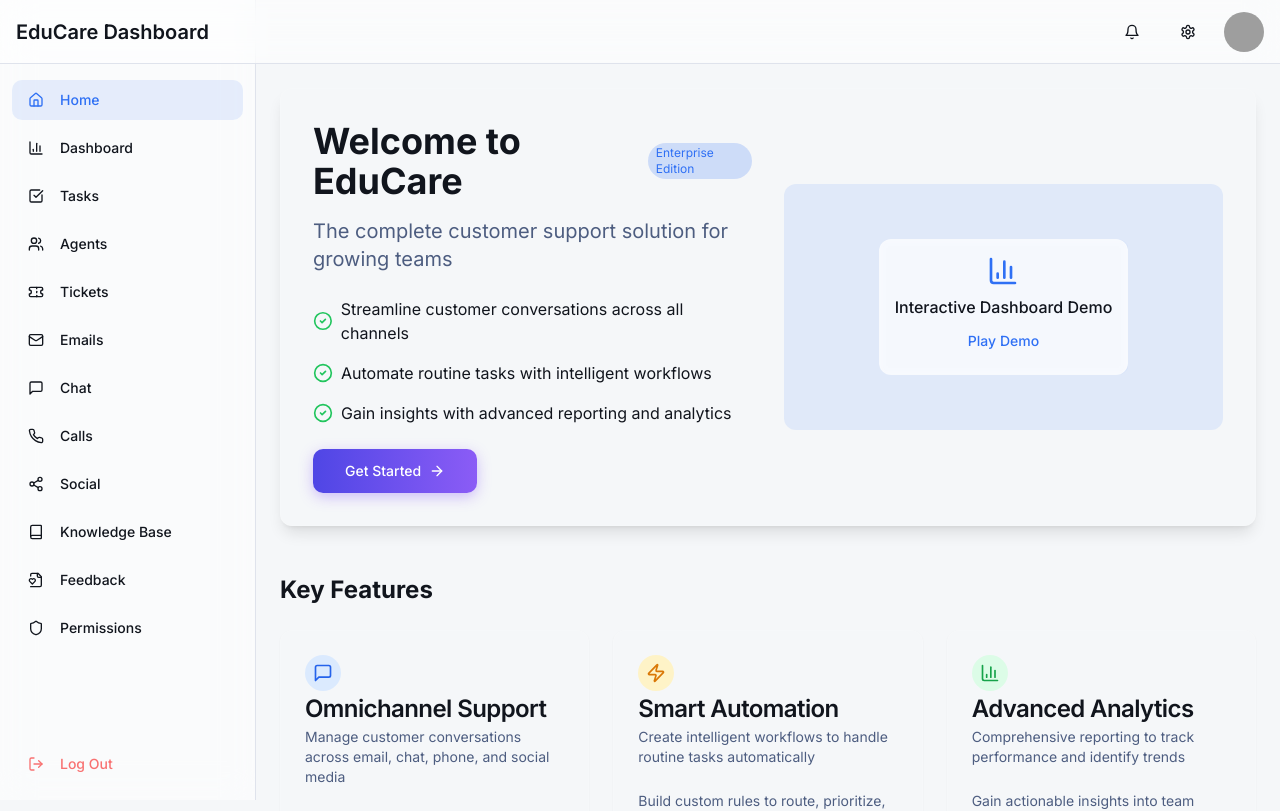
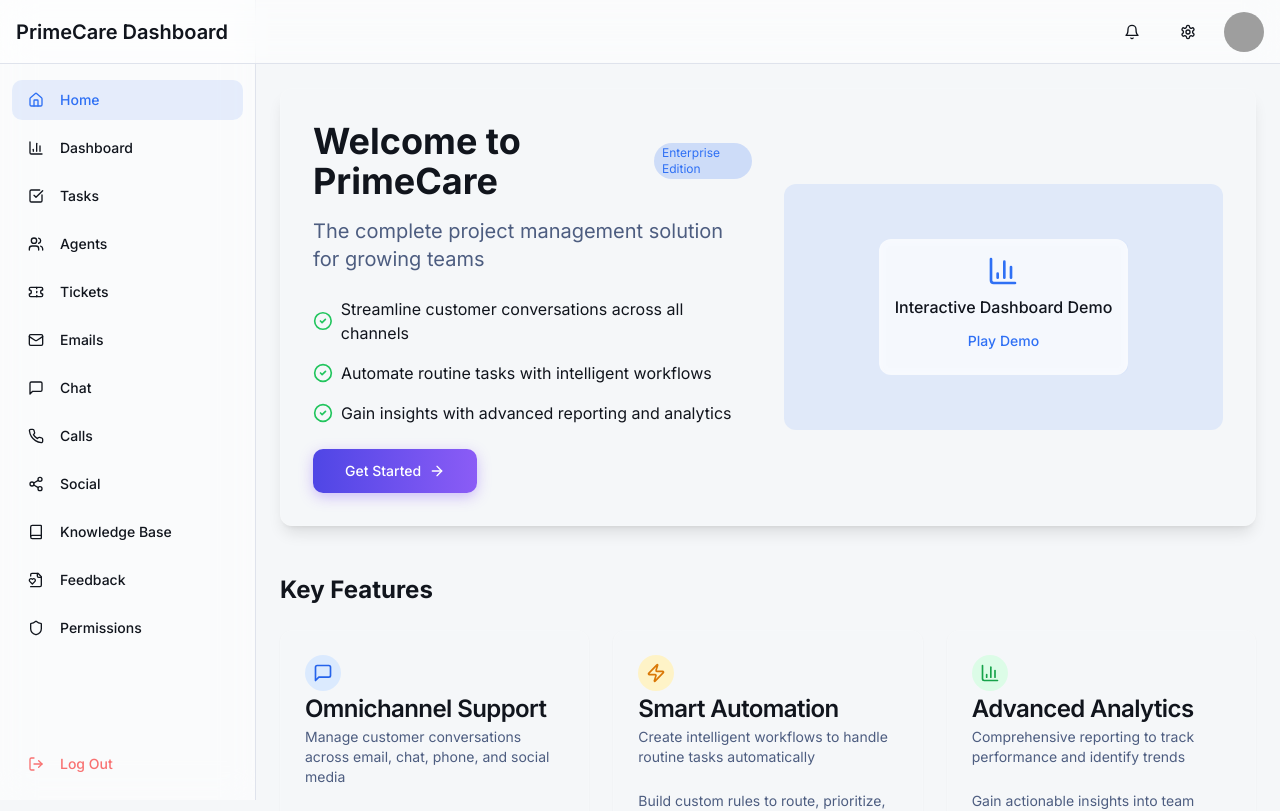
Before and after one commit to alokp5665/simulated-helpdesk-magic-1000, a React (Vite) app: page /home in a window 1280 px wide. Shown: the top 811 px of the page. Built offline with nearby package versions, Linux system fonts and the light colour scheme; grey boxes are pictures that could not be loaded.

Commit message:
Update dashboard header and home page text
Update the dashboard header and home page text to reflect the new branding.

```diff
--- a/src/components/layout/TopBar.tsx
+++ b/src/components/layout/TopBar.tsx
@@ -60,7 +60,7 @@ export const TopBar = () => {
   return (
     <div className="fixed top-0 right-0 left-0 h-16 bg-white/50 backdrop-blur-lg border-b border-border z-50 px-4">
       <div className="h-full max-w-screen-2xl mx-auto flex items-center justify-between">
-        <div className="text-xl font-semibold">EduCare Dashboard</div>
+        <div className="text-xl font-semibold">PrimeCare Dashboard</div>
 
         <div className="flex items-center space-x-4">
           <DropdownMenu>
--- a/src/pages/home/index.tsx
+++ b/src/pages/home/index.tsx
@@ -1,4 +1,3 @@
-
 import { useState, useEffect } from "react";
 import { Sidebar } from "@/components/layout/Sidebar";
 import { TopBar } from "@/components/layout/TopBar";
@@ -64,13 +63,13 @@ const HomePage = () => {
               <div className="grid grid-cols-1 lg:grid-cols-2 gap-8 items-center">
                 <div>
                   <h1 className="text-4xl font-bold mb-4 text-foreground flex items-center">
-                    Welcome to EduCare
+                    Welcome to PrimeCare
                     <span className="ml-3 text-xs font-normal bg-primary/20 text-primary px-2 py-0.5 rounded-full">
                       Enterprise Edition
                     </span>
                   </h1>
                   <p className="text-xl text-muted-foreground mb-6">
-                    The complete customer support solution for growing teams
+                    The complete project management solution for growing teams
                   </p>
                   <div className="space-y-4">
                     <div className="flex items-center gap-2">
```
